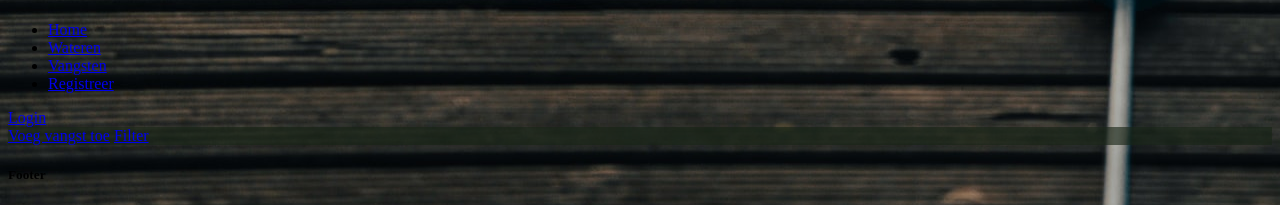
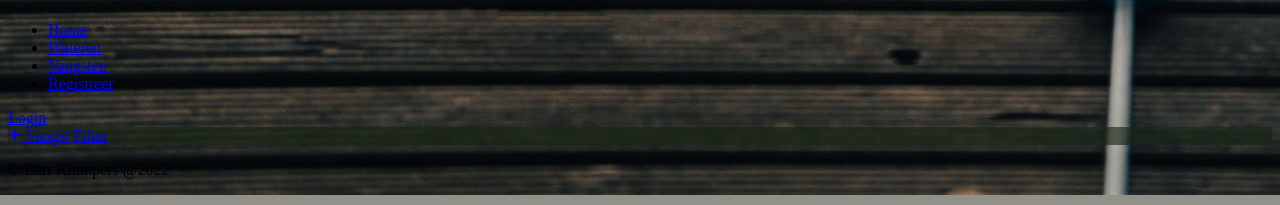
Before and after one commit to Klumpsy/CarpApp, a Symfony app: template templates/vangsten/index.html.twig in a window 1280 px wide. Shown: the part 1029-1234 px from the top of the page. Run offline with Twig, Linux system fonts and the light colour scheme; the template is opened without the code that fills it, so the values that code supplies are empty; some libraries are stand-ins or nearby versions.

Commit message:
MVP cArPP done

```diff
--- a/assets/styles/app.scss
+++ b/assets/styles/app.scss
@@ -32,6 +32,9 @@ $fa-font-path: '~@fortawesome/fontawesome-free/webfonts';
 
 .pdp-product-image {
   margin-bottom: 20px;
+}
+h2 {
+  color:white;
 }
 
 .product-thumbs {
--- a/src/Controller/HomeController.php
+++ b/src/Controller/HomeController.php
@@ -3,7 +3,6 @@
 namespace App\Controller;
 
 use App\Repository\VangstRepository;
-use Symfony\Bridge\Doctrine\ManagerRegistry;
 use Symfony\Bundle\FrameworkBundle\Controller\AbstractController;
 use Symfony\Component\HttpFoundation\Response;
 use Symfony\Component\Routing\Annotation\Route;
@@ -13,10 +12,12 @@ class HomeController extends AbstractController
     #[Route('/', name: 'app_home')]
     public function index(VangstRepository $vangstRepository): Response
     {
-        $vangstFotos = array_reverse($vangstRepository->findAll());
+        $vangstFotos = $vangstRepository->findAll();
+        $record = $vangstRepository->findRecordFish();
 
         return $this->render('home/index.html.twig', [
             'vangstFotos' => $vangstFotos,
+            'recordFish' => $record
         ]);
     }
 }
--- a/templates/footer.html.twig
+++ b/templates/footer.html.twig
@@ -1,5 +1,5 @@
 <footer class="grid-x align-center navigation-background">
-    <div class="cell">
-        <h5>Footer</h5>
+    <div class="cell text-center">
+        <p>&copy; Bart Klumpers @2022</p>
     </div>
 </footer>
--- a/templates/vangsten/index.html.twig
+++ b/templates/vangsten/index.html.twig
@@ -21,7 +21,7 @@
     {% endfor %}
 <div class="grid-x grid-padding-x grid-padding-y">
     <div class="cell">
-        <a class="button float-right mainGreenBackground " href="{{ path('app_vangst_toevoegen') }}">Voeg vangst toe</a>
+        <a class="button float-right mainGreenBackground " href="{{ path('app_vangst_toevoegen') }}"><i class="fa-solid fa-plus"></i> Vangst</a>
         <a class="button float-left mainGreenBackground " href="#">Filter</a>
     </div>
 </div>
--- a/templates/wateren/index.html.twig
+++ b/templates/wateren/index.html.twig
@@ -14,7 +14,7 @@
     <div class="grid-x grid-padding-x grid-padding-y">
         <div class="cell">
             <a class="button float-left mainGreenBackground " href="{{ path('app_vangsten') }}">Terug</a>
-            <a class="button float-right mainGreenBackground " href="{{ path('app_wateren_toevoegen') }}"><i class="fa-solid fa-circle-plus"></i> Water</a>
+            <a class="button float-right mainGreenBackground " href="{{ path('app_wateren_toevoegen') }}"><i class="fa-solid fa-plus"></i> Water</a>
         </div>
     </div>
   <div class="grid-container">
```
Also changed, not shown: src/Repository/VangstRepository.php (+7 -22 lines), templates/home/index.html.twig (+8 -5 lines), assets/styles/app.css, public/fotos/dd10530103dc72f4a42069ce0c0a731c.jpg (added), 1 other file.
